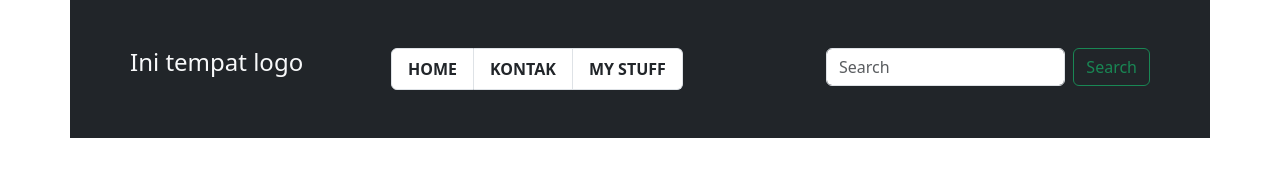
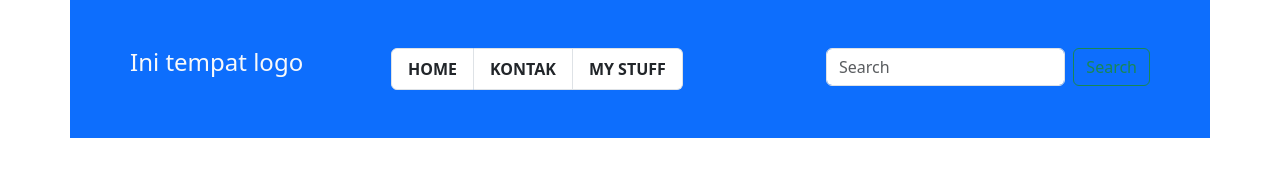
Before and after one commit to faro911/belajar-github, a plain HTML site: page header.html in a window 1280 px wide. Drawn offline with nearby package versions, Linux system fonts and the light colour scheme.

Commit message:
merubah begron header

```diff
--- a/header.html
+++ b/header.html
@@ -8,7 +8,7 @@
   </head>
   <body>
 
-    <div class="container bg-dark">
+    <div class="container bg-primary">
         <div class="row p-5 align-content-center">
             <div class="col-3">
                 <h1 class="h4 text-light text-success">Ini tempat logo</h1>
```
